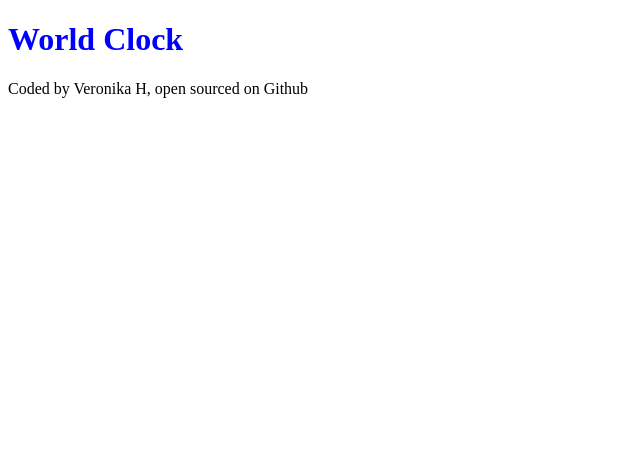
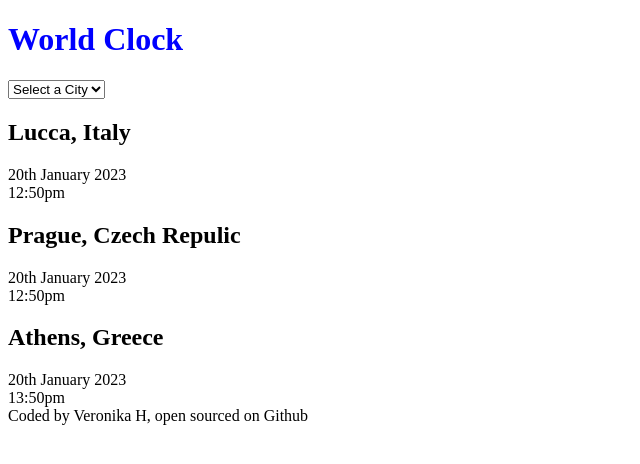
Before and after one commit to Veronika1007/world-clock, a plain HTML site: page index.html in a window 1280 px wide. Shown: the whole page, without its empty margins (0-640 px from the left). Drawn offline with Linux system fonts and the light colour scheme.

Commit message:
Building basic HTML & Github source link

```diff
--- a/index.html
+++ b/index.html
@@ -9,10 +9,35 @@
     <title>World Clock</title>
   </head>
   <body>
-    <h1>World Clock</h1>
+    <div class="container">
+      <h1>World Clock</h1>
+      <select name="" id="">
+        <option value="">Select a City</option>
+        <option value="london">London</option>
+        <option value="vienna">Vienna</option>
+        <option value="new-york">New York</option>
+      </select>
+
+      <div class="city">
+        <h2>Lucca, Italy</h2>
+        <div class="time">20th January 2023</div>
+        <div class="time">12:50pm</div>
+      </div>
+      <div class="city">
+        <h2>Prague, Czech Repulic</h2>
+        <div class="time">20th January 2023</div>
+        <div class="time">12:50pm</div>
+      </div>
+      <div class="city">
+        <h2>Athens, Greece</h2>
+        <div class="time">20th January 2023</div>
+        <div class="time">13:50pm</div>
+      </div>
+    </div>
     <footer>
-      Coded by Veronika H, <a href="#" target="_blank"></a> open sourced on
-      Github
+      Coded by Veronika H,
+      <a href="https://github.com/Veronika1007/world-clock" target="_blank"></a>
+      open sourced on Github
     </footer>
     <script src="javescript/index.js"></script>
   </body>
```
